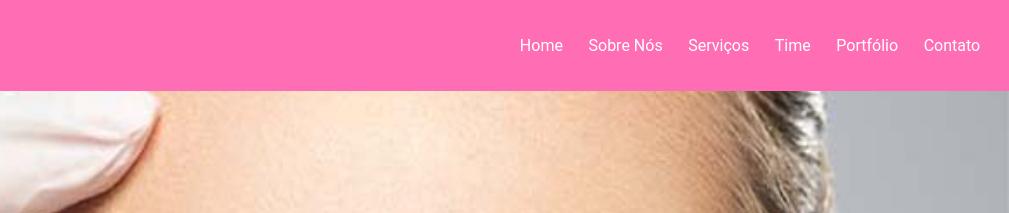
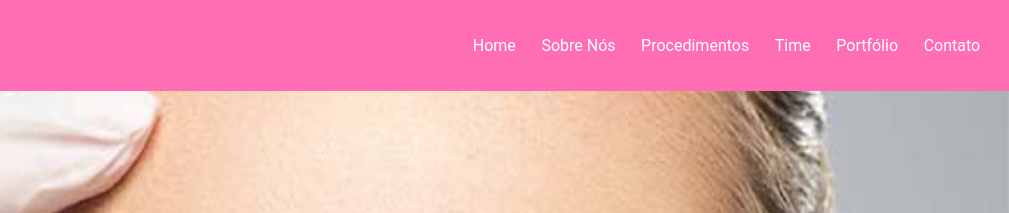
Before and after one commit to rianisensee/esteticasenac2022, a plain HTML site: page index.html in a window 1280 px wide. Shown: the top 213 px of the page, 271-1280 px from the left. Drawn offline with nearby package versions, Linux system fonts and the light colour scheme; a script that the page names is missing.

Commit message:
Update index.html

```diff
--- a/index.html
+++ b/index.html
@@ -36,7 +36,7 @@
           <div class="navbar-nav">
             <a class="nav-item nav-link" id="home-menu" href="#">Home</span></a>
             <a class="nav-item nav-link" id="about-menu" href="#">Sobre Nós</a>
-            <a class="nav-item nav-link" id="services-menu" href="#">Serviços</a>
+            <a class="nav-item nav-link" id="services-menu" href="#">Procedimentos</a>
             <a class="nav-item nav-link" id="team-menu" href="#">Time</a>
             <a class="nav-item nav-link" id="portfolio-menu" href="#">Portfólio</a>
             <a class="nav-item nav-link" id="contact-menu" href="#">Contato</a>
```
